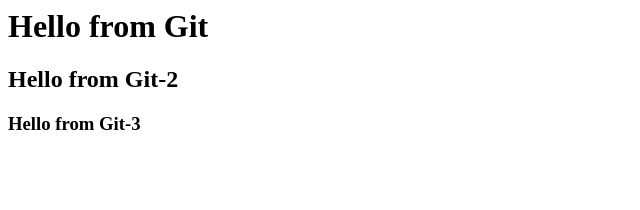
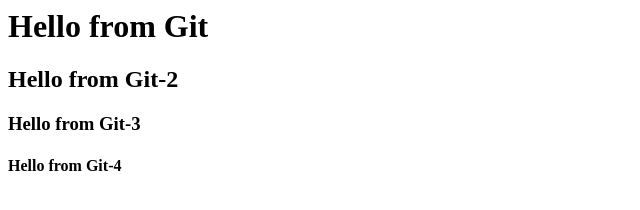
Before and after one commit to Deepiraj2002/newrepo, a plain HTML site: page index.html in a window 1280 px wide. Shown: the whole page, without its empty margins (0-640 px from the left). Drawn offline with Linux system fonts and the light colour scheme.

Commit message:
Update index.html

```diff
--- a/index.html
+++ b/index.html
@@ -1,3 +1,4 @@
 <h1> Hello from Git </h1>
 <h2> Hello from Git-2 </h2>
 <h3> Hello from Git-3 </h3>
+<h4> Hello from Git-4 </h4>
```
